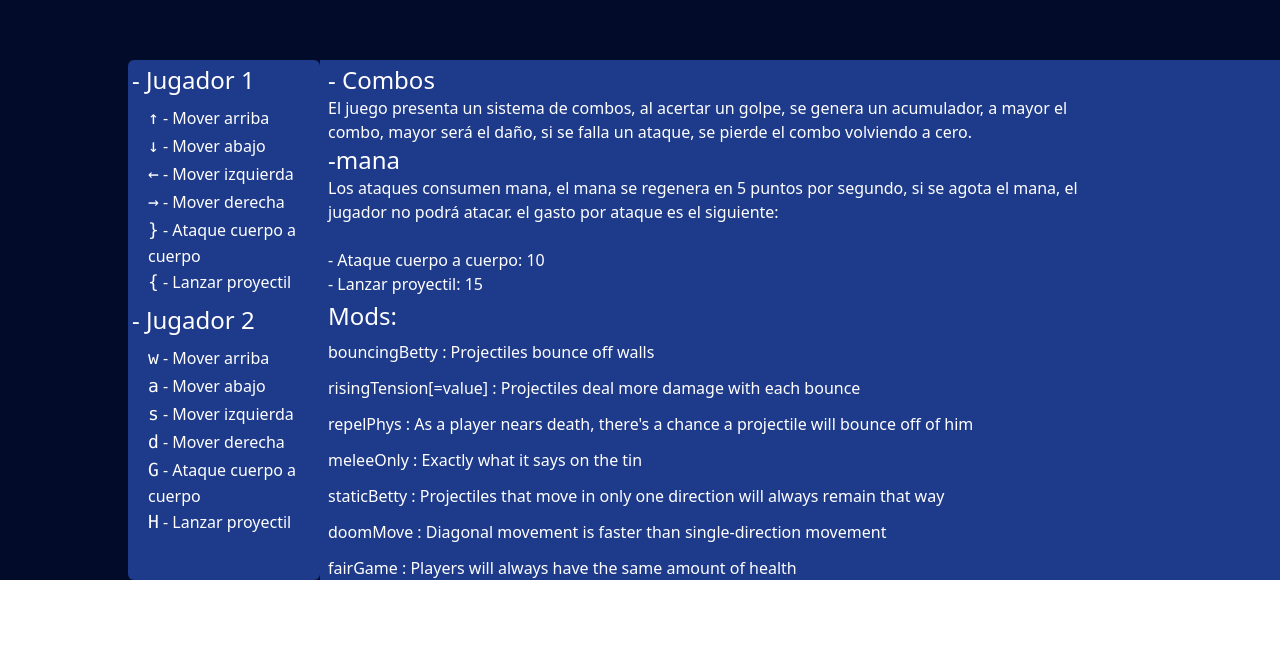
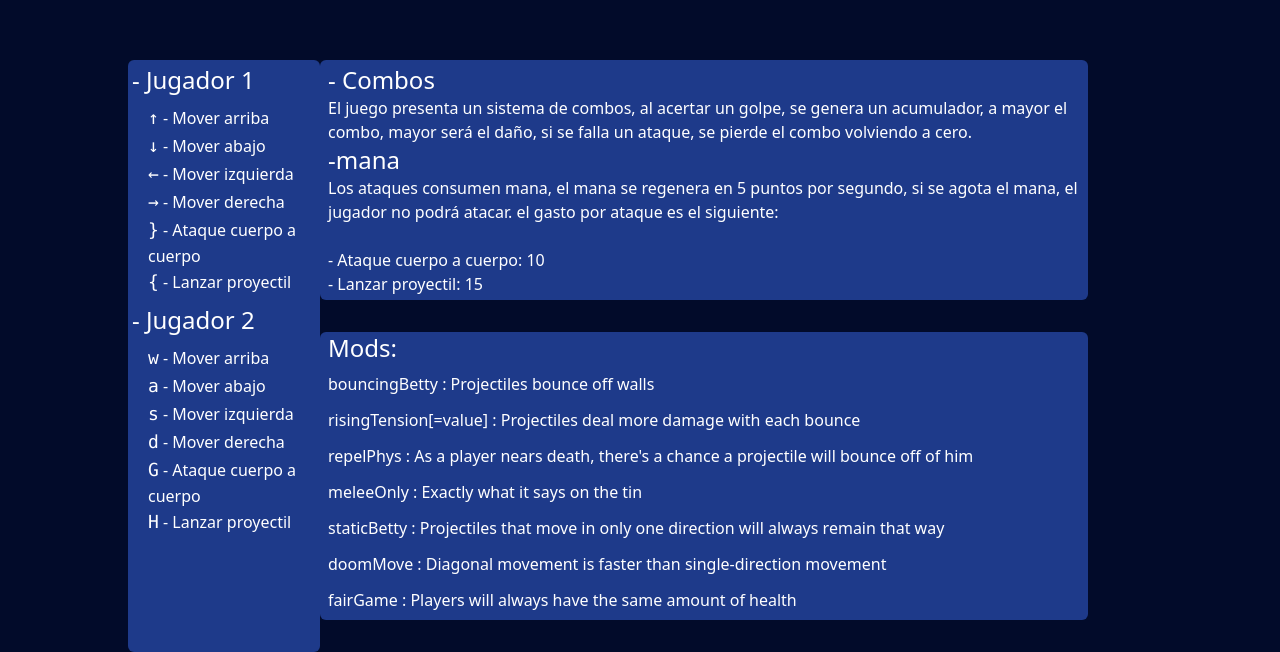
Before and after one commit to dannnnnm/fighterUpgrade, a Vue app: page /wiki in a window 1280 px wide. Shown: the part 708-1360 px from the top of the page. Before the commit the page ends 1288 px from the top, so only its background shows below. Built offline with nearby package versions, Linux system fonts and the light colour scheme.

Commit message:
fix bad bg for the wiki container

```diff
--- a/src/components/wiki/WikiContent.vue
+++ b/src/components/wiki/WikiContent.vue
@@ -1,6 +1,6 @@
 <template>
-    <div class="contenedor-wiki bg-blue-900">
-        <div class=" p-1 mr-48 rounded-md pl-2 ">
+    <div class="contenedor-wiki ">
+        <div class=" p-1 bg-blue-900 mr-48 rounded-md pl-2 ">
             <p class="text-2xl">- Combos</p>
             <span>El juego presenta un sistema de combos, al acertar un golpe, se genera un acumulador,
                 a mayor el combo, mayor será el daño, si se falla un ataque, se pierde el combo volviendo a cero.
@@ -18,7 +18,7 @@
                     </li>
                 </ul>
         </div>
-        <div class="mods rounded-md pl-2">
+        <div class="mods rounded-md mt-8 mb-8 pl-2 bg-blue-900 mr-48 pb-2">
             <p class="text-2xl pb-2">Mods:</p>
             <ul class="space-y-3">
                 <li>bouncingBetty : Projectiles bounce off walls</li>
@@ -33,9 +33,6 @@
     </div>
 </template>
 
-<script setup>
-
-</script>
 <style scoped>
     .contenedor-wiki{
         width: 60rem;
--- a/src/views/Wiki.vue
+++ b/src/views/Wiki.vue
@@ -7,7 +7,7 @@ import Bienvenida from '@/components/wiki/bienvenida.vue';
     <div>
         <Navbar />
     </div>
-    <div class="">
+    <div>
         <Bienvenida />
     </div>
 </template>
```
